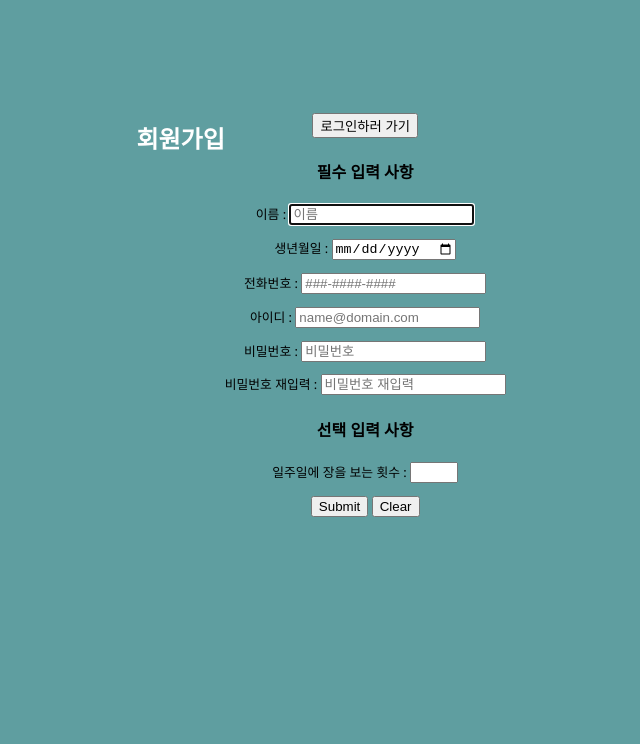
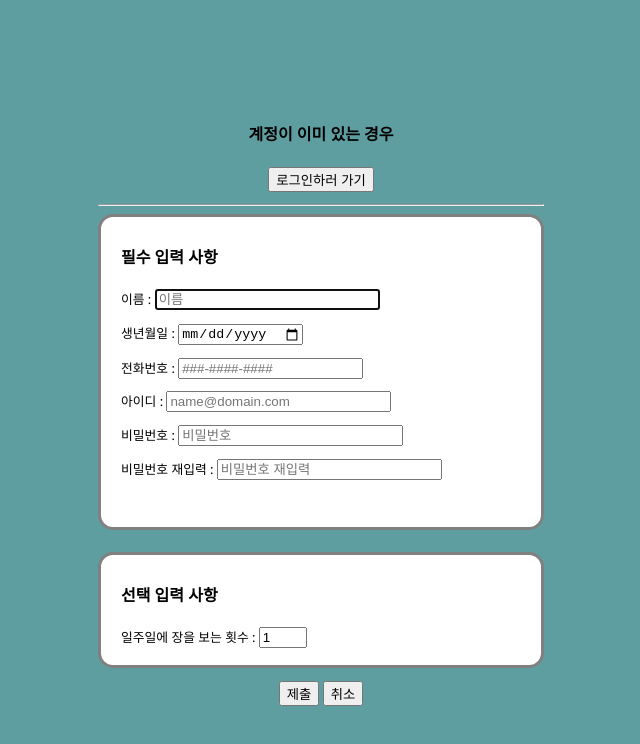
Before and after one commit to 2017155015/HomeworkRepository, a plain HTML site: page LAB2/signup.html in a window 1280 px wide. Shown: the whole page, without its empty margins (319-959 px from the left). Drawn offline with Linux system fonts and the light colour scheme.

Commit message:
Update signup.html

```diff
--- a/LAB2/signup.html
+++ b/LAB2/signup.html
@@ -7,17 +7,16 @@
         <link rel = "stylesheet" type = "text/css" href = "main.css">
     </head>
     <body>
-        <h2>회원가입</h2>
         <form>
             <p>
+                <h4>계정이 이미 있는 경우</h4>
                 <a href="login.html"><input type = "button" value = "로그인하러 가기" /></a>
-            </p>
-
+            </p><hr>
+            <div class = "required">
                 <h4>필수 입력 사항</h4>
-
                 <p>
                     <label>이름 :
-                    <input type = "text" name = "name" placeholder = "이름" autofocus required /><!--using autofocus attribute-->
+                        <input type = "text" name = "name" placeholder = "이름" size = "25" maxlength = "30" autofocus required /><!--using autofocus attribute-->
                     </label>
                 </p>
                 <p>
@@ -32,28 +31,32 @@
                 </p>
                 <p>
                     <label>아이디 :
-                    <input type = "email" name = "id" placeholder = "name@domain.com" required /><!--using placeholder attribute-->
+                        <input type = "email" name = "id" size = "25" placeholder = "name@domain.com" required /><!--using placeholder attribute-->
                     </label>
                 </p>
                 <p>
                     <label>비밀번호 :
-                    <input type = "password" name = "password" placeholder = "비밀번호" required />
+                        <input type = "password" name = "password" size = "25" placeholder = "비밀번호" required />
                     </label>
                 </p>
                 <p>
                     <label>비밀번호 재입력 :
-                    <input type = "password" name = "password" placeholder = "비밀번호 재입력" required />
+                        <input type = "password" name = "re-inputPassword" size = "25" placeholder = "비밀번호 재입력" required />
                     </label>
                 </p>
+            </div>
+            <br>
+            <div class = "option">
                 <h4>선택 입력 사항</h4>
                 <p>
                     <label>일주일에 장을 보는 횟수 :
-                    <input type = "number"  name = "shopping-frequency" min = "0" max = "7" step = "1"/><!--using step attribute-->
+                        <input type = "number"  name = "shopping-frequency" min = "0" max = "7" step = "1" value = "1"/><!--using step attribute-->
                     </label>
                 </p>
+            </div>
             <p>
-                <input type = "submit" value = "Submit" />
-                <input type = "reset" value = "Clear" />
+                <input type = "submit" value = "제출" />
+                <input type = "reset" value = "취소" />
             </p>
         </form>
     </body>
```
Lines whose indentation alone changed are shown as unchanged.
